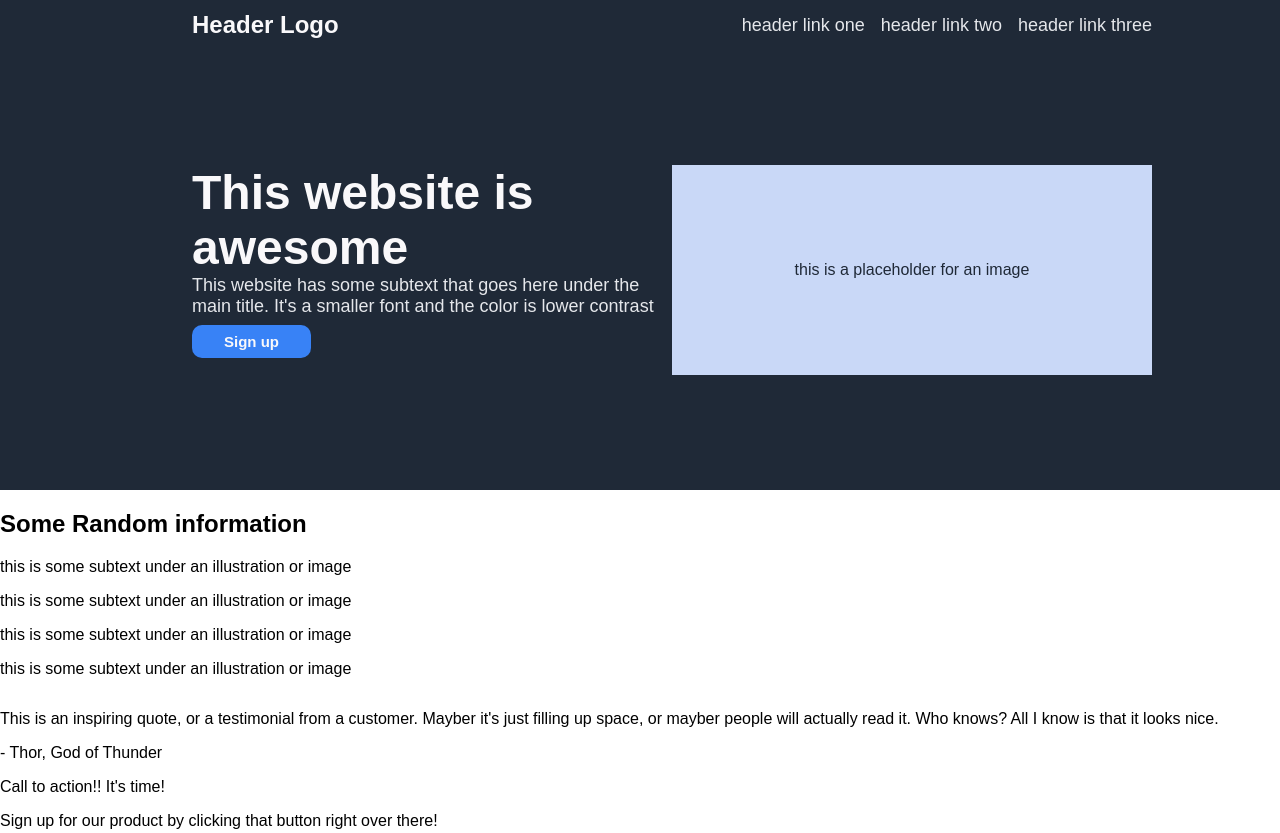
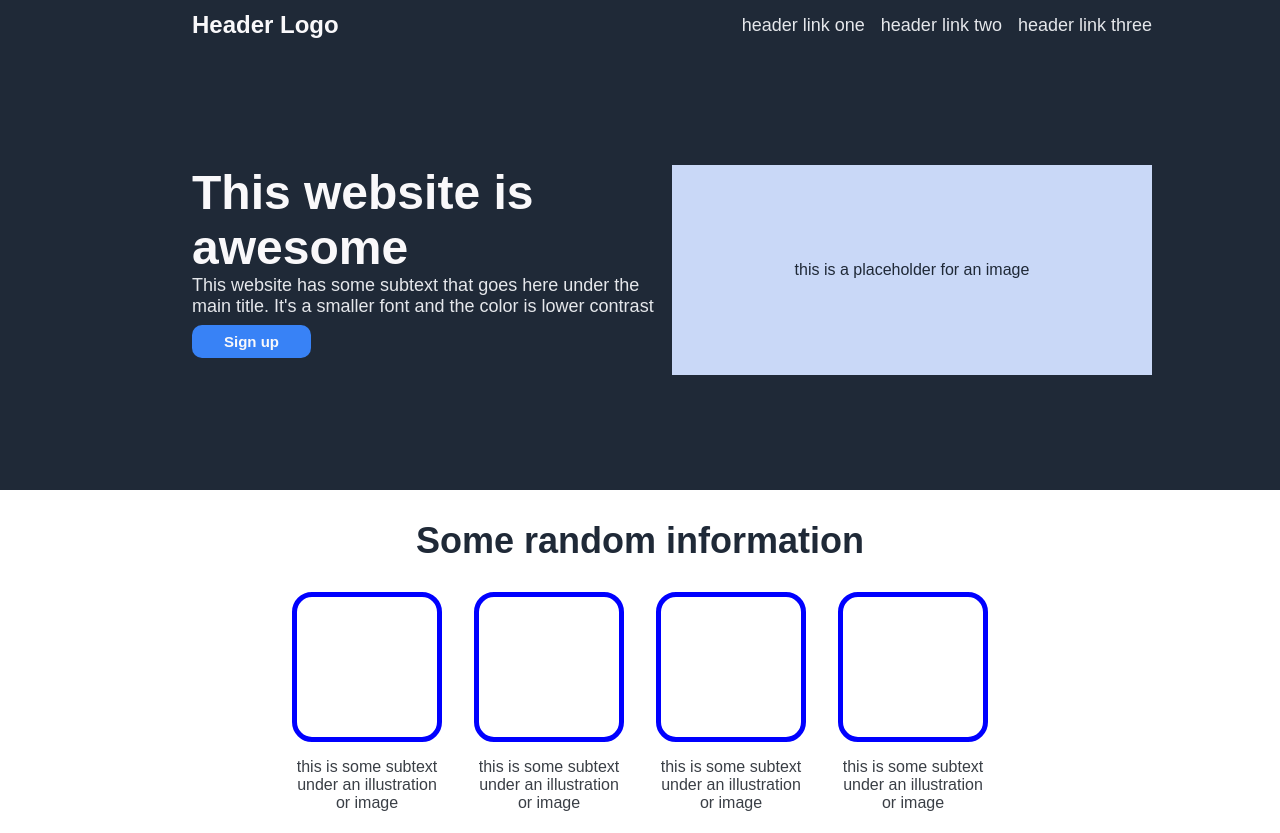
Before and after one commit to WilAm1/Landing-Page, a plain HTML site: page index.html in a window 1280 px wide. Shown: the top 833 px of the page. Drawn offline with Linux system fonts and the light colour scheme.

Commit message:
Add css to information content

```diff
--- a/index.html
+++ b/index.html
@@ -30,7 +30,7 @@
         </div>
     </div>
     <div class="middle-content">
-        <h2>Some Random information</h2>
+        <h2>Some random information</h2>
         <div class="card-container">
             <div class="card">
                 <div class="placeholder-img content-img"></div>
--- a/style.css
+++ b/style.css
@@ -4,6 +4,7 @@ body {
     flex-direction: column;
     margin: 0;
     padding: 0;
+    text-align: center;
 }
 
 * {
@@ -47,6 +48,7 @@ header,
     padding: 0 10vw 0 15vw;
     background-color: #1F2937;
     color: #F9F8Fa;
+    text-align: left;
 }
 
 
@@ -94,6 +96,43 @@ header,
     border: none;
 }
 
+
+/* Middle Content */
+
+.middle-content {
+    padding-bottom: 100px;
+}
+
+.middle-content h2 {
+    font-size: 36px;
+    font-weight: bolder;
+    color: #1F2937;
+}
+
+.card-container {
+    display: flex;
+    justify-content: center;
+    gap: 32px;
+}
+
+.card {
+    display: flex;
+    flex-flow: column wrap;
+    align-items: center;
+    width: 150px;
+    color: #3a3f46;
+}
+
+.card .content-img {
+    border: solid 5px blue;
+    height: 150px;
+    width: 150px;
+    border-radius: 20px;
+}
+
+
+/* Quotation Content */
+
 footer {
     margin-top: auto;
 }
```
